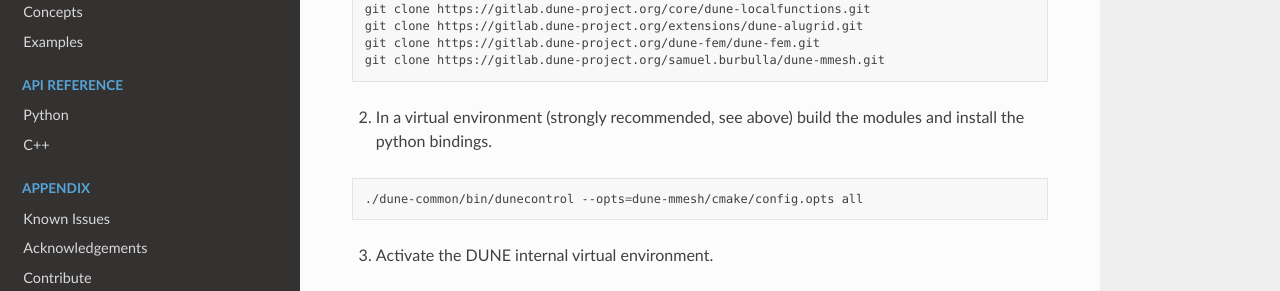
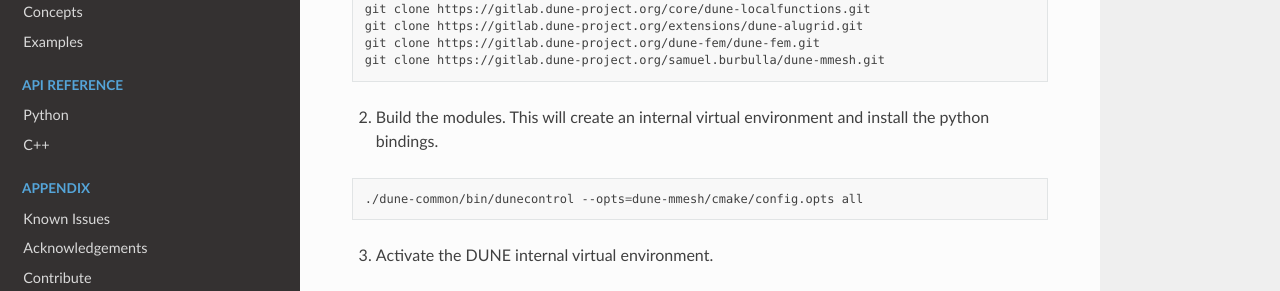
Before and after one commit to samuelburbulla/dune-mmesh, a Sphinx documentation site: the page built from doc/installation.rst, in a window 1280 px wide and 900 px high, scrolled down 773 px. Shown: the part 304-595 px from the top of the window. Built offline with Sphinx 7.4.7 and the Read the Docs theme 2.0.0, drawn with Linux system fonts in a browser that asks for light colours; pages that are not in the unit, such as notebooks, are missing from menus.

Commit message:
Fix doc of installing dev version.

```diff
--- a/doc/installation.rst
+++ b/doc/installation.rst
@@ -62,7 +62,7 @@ and `dune-mmesh <https://gitlab.dune-project.org/samuel.burbulla/dune-mmesh.git>
   git clone https://gitlab.dune-project.org/dune-fem/dune-fem.git
   git clone https://gitlab.dune-project.org/samuel.burbulla/dune-mmesh.git
 
-2. In a virtual environment (strongly recommended, see above) build the modules and install the python bindings.
+2. Build the modules. This will create an internal virtual environment and install the python bindings.
 
 .. code-block:: bash
 
```
